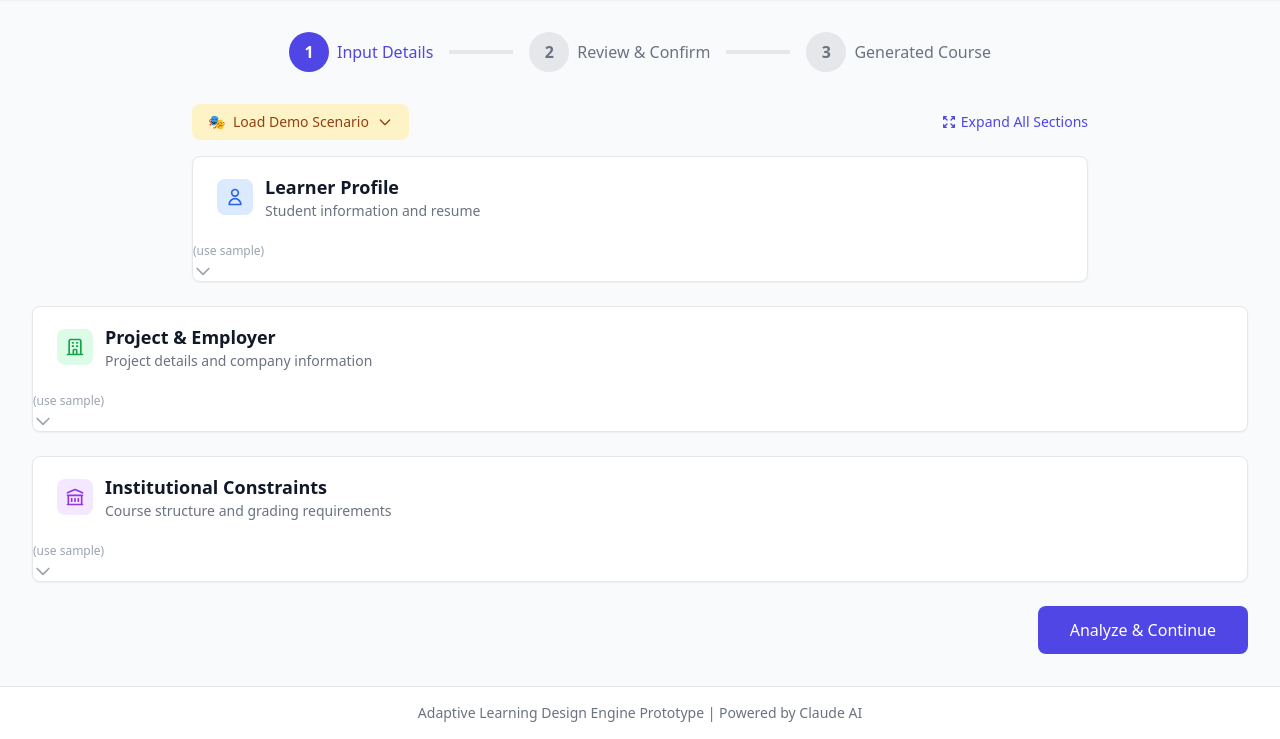
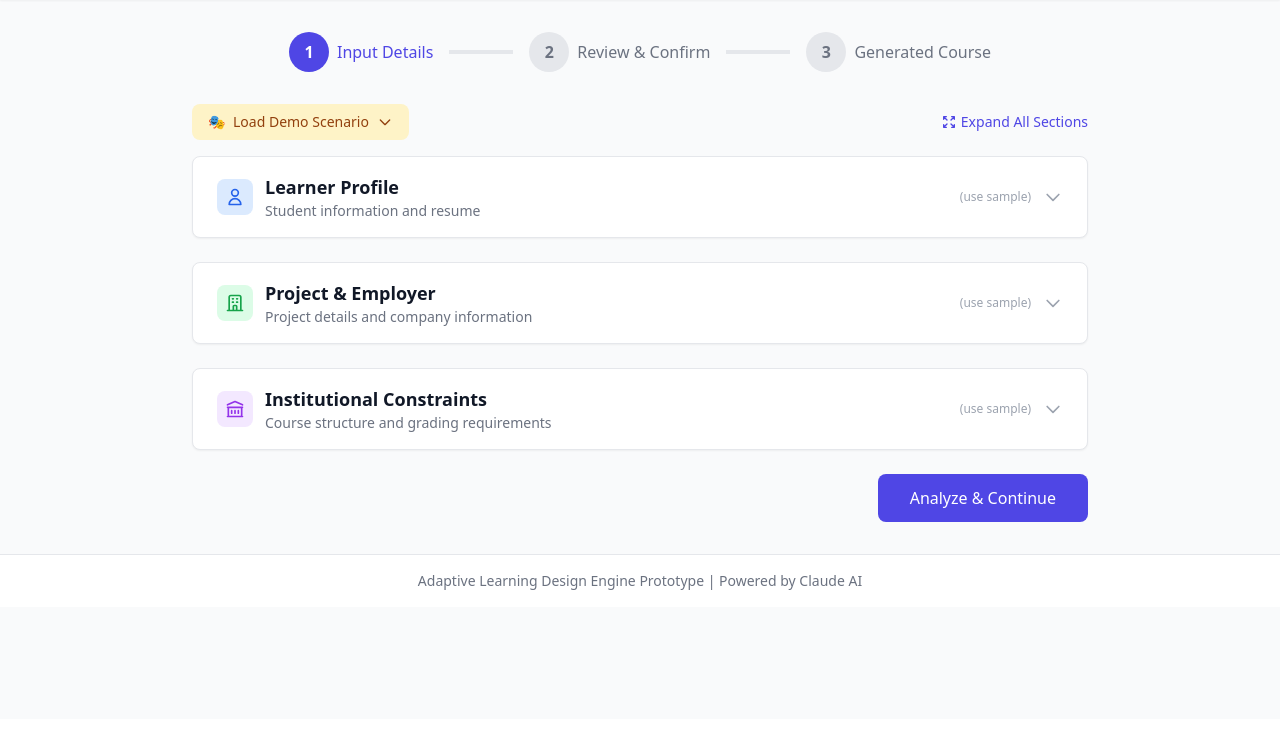
Before and after one commit to rkoblic/adaptive_learning_design_engine, a Flask app: page / in a window 1280 px wide. Shown: the part 81-820 px from the top of the page. After the commit the page ends 671 px from the top, so only its background shows below. Run offline with Flask 2, Linux system fonts and the light colour scheme; some libraries are stand-ins or nearby versions.

Commit message:
Fix collapsible section headers layout
- Changed nested buttons to div/span structure (invalid HTML was causing layout issues)
- Added flex-shrink-0 to prevent '(use sample)' and chevron from wrapping
- Simplified toggle function to use onclick instead of event listeners

```diff
--- a/adaptive-learning-engine/templates/index.html
+++ b/adaptive-learning-engine/templates/index.html
@@ -69,7 +69,7 @@
 
         <!-- Learner Profile Section -->
         <div class="bg-white rounded-lg shadow-sm border border-gray-200 mb-6">
-            <button type="button" class="w-full px-6 py-4 flex items-center justify-between text-left section-toggle" data-target="learner-section">
+            <div class="w-full px-6 py-4 flex items-center justify-between section-header cursor-pointer" data-target="learner-section" onclick="toggleSection(this)">
                 <div class="flex items-center">
                     <div class="bg-blue-100 rounded-lg p-2 mr-3">
                         <svg class="w-5 h-5 text-blue-600" fill="none" stroke="currentColor" viewBox="0 0 24 24">
@@ -81,13 +81,13 @@
                         <p class="text-sm text-gray-500">Student information and resume</p>
                     </div>
                 </div>
-                <div class="flex items-center">
-                    <button type="button" onclick="event.stopPropagation(); loadSectionSample('learner')" class="text-xs text-gray-400 hover:text-primary mr-3">(use sample)</button>
+                <div class="flex items-center flex-shrink-0">
+                    <span onclick="event.stopPropagation(); loadSectionSample('learner')" class="text-xs text-gray-400 hover:text-primary mr-3 cursor-pointer">(use sample)</span>
                     <svg class="w-5 h-5 text-gray-400 transform transition-transform section-arrow" fill="none" stroke="currentColor" viewBox="0 0 24 24">
                         <path stroke-linecap="round" stroke-linejoin="round" stroke-width="2" d="M19 9l-7 7-7-7"></path>
                     </svg>
                 </div>
-            </button>
+            </div>
             <div class="px-6 pb-6 section-content hidden" id="learner-section">
                 <div class="grid grid-cols-1 md:grid-cols-2 gap-6">
                     <div>
@@ -173,7 +173,7 @@
 
         <!-- Project & Employer Section -->
         <div class="bg-white rounded-lg shadow-sm border border-gray-200 mb-6">
-            <button type="button" class="w-full px-6 py-4 flex items-center justify-between text-left section-toggle" data-target="project-section">
+            <div class="w-full px-6 py-4 flex items-center justify-between section-header cursor-pointer" data-target="project-section" onclick="toggleSection(this)">
                 <div class="flex items-center">
                     <div class="bg-green-100 rounded-lg p-2 mr-3">
                         <svg class="w-5 h-5 text-green-600" fill="none" stroke="currentColor" viewBox="0 0 24 24">
@@ -185,13 +185,13 @@
                         <p class="text-sm text-gray-500">Project details and company information</p>
                     </div>
                 </div>
-                <div class="flex items-center">
-                    <button type="button" onclick="event.stopPropagation(); loadSectionSample('project')" class="text-xs text-gray-400 hover:text-primary mr-3">(use sample)</button>
+                <div class="flex items-center flex-shrink-0">
+                    <span onclick="event.stopPropagation(); loadSectionSample('project')" class="text-xs text-gray-400 hover:text-primary mr-3 cursor-pointer">(use sample)</span>
                     <svg class="w-5 h-5 text-gray-400 transform transition-transform section-arrow" fill="none" stroke="currentColor" viewBox="0 0 24 24">
                         <path stroke-linecap="round" stroke-linejoin="round" stroke-width="2" d="M19 9l-7 7-7-7"></path>
                     </svg>
                 </div>
-            </button>
+            </div>
             <div class="px-6 pb-6 section-content hidden" id="project-section">
                 <div class="grid grid-cols-1 md:grid-cols-2 gap-6">
                     <div>
@@ -284,7 +284,7 @@
 
         <!-- Institutional Constraints Section -->
         <div class="bg-white rounded-lg shadow-sm border border-gray-200 mb-6">
-            <button type="button" class="w-full px-6 py-4 flex items-center justify-between text-left section-toggle" data-target="institution-section">
+            <div class="w-full px-6 py-4 flex items-center justify-between section-header cursor-pointer" data-target="institution-section" onclick="toggleSection(this)">
                 <div class="flex items-center">
                     <div class="bg-purple-100 rounded-lg p-2 mr-3">
                         <svg class="w-5 h-5 text-purple-600" fill="none" stroke="currentColor" viewBox="0 0 24 24">
@@ -296,13 +296,13 @@
                         <p class="text-sm text-gray-500">Course structure and grading requirements</p>
                     </div>
                 </div>
-                <div class="flex items-center">
-                    <button type="button" onclick="event.stopPropagation(); loadSectionSample('institution')" class="text-xs text-gray-400 hover:text-primary mr-3">(use sample)</button>
+                <div class="flex items-center flex-shrink-0">
+                    <span onclick="event.stopPropagation(); loadSectionSample('institution')" class="text-xs text-gray-400 hover:text-primary mr-3 cursor-pointer">(use sample)</span>
                     <svg class="w-5 h-5 text-gray-400 transform transition-transform section-arrow" fill="none" stroke="currentColor" viewBox="0 0 24 24">
                         <path stroke-linecap="round" stroke-linejoin="round" stroke-width="2" d="M19 9l-7 7-7-7"></path>
                     </svg>
                 </div>
-            </button>
+            </div>
             <div class="px-6 pb-6 section-content hidden" id="institution-section">
                 <div class="grid grid-cols-1 md:grid-cols-3 gap-6">
                     <div>
@@ -840,16 +840,14 @@ You'll work directly with our Chief Investment Officer and collaborate with our
     }
 
     // Section toggle functionality
-    document.querySelectorAll('.section-toggle').forEach(button => {
-        button.addEventListener('click', () => {
-            const targetId = button.getAttribute('data-target');
-            const content = document.getElementById(targetId);
-            const arrow = button.querySelector('.section-arrow');
+    function toggleSection(header) {
+        const targetId = header.getAttribute('data-target');
+        const content = document.getElementById(targetId);
+        const arrow = header.querySelector('.section-arrow');
 
-            content.classList.toggle('hidden');
-            arrow.classList.toggle('rotate-180');
-        });
-    });
+        content.classList.toggle('hidden');
+        arrow.classList.toggle('rotate-180');
+    }
 
     // File upload handling
     const dropZone = document.getElementById('drop-zone');
```
